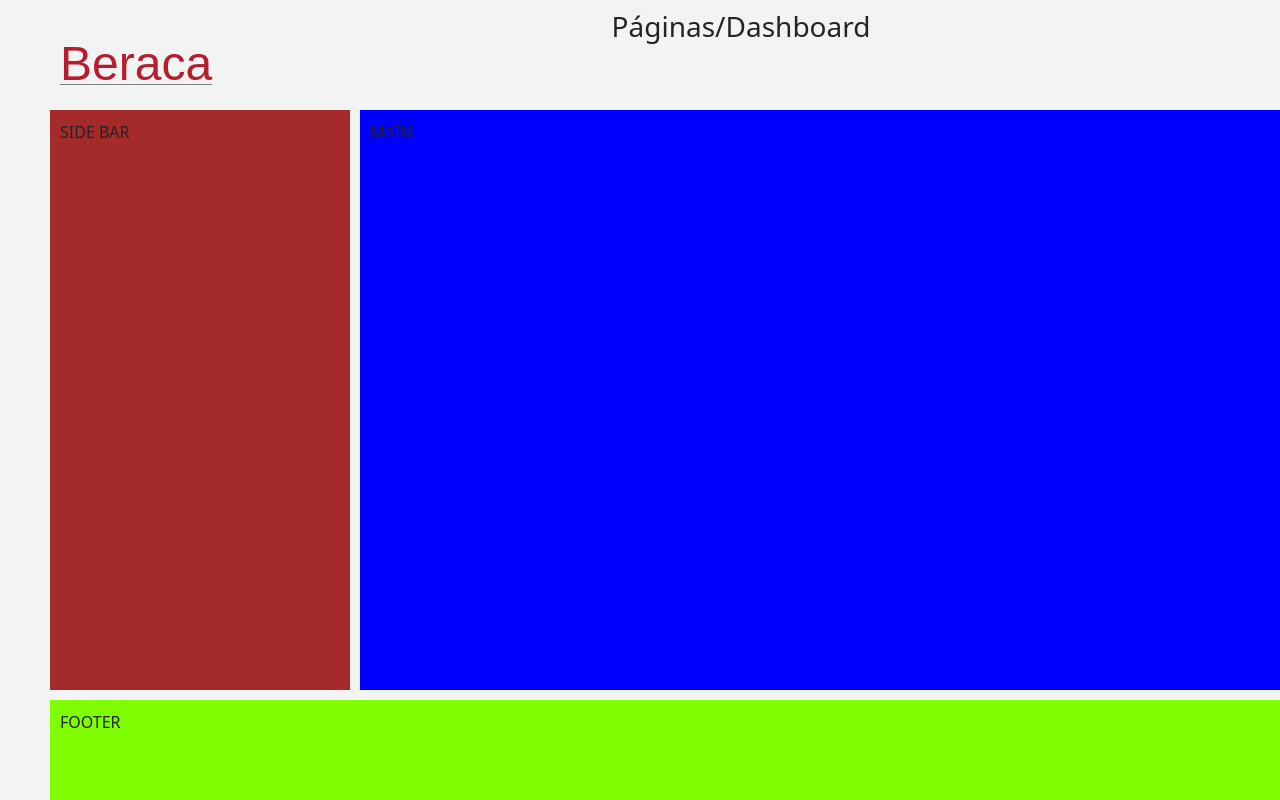
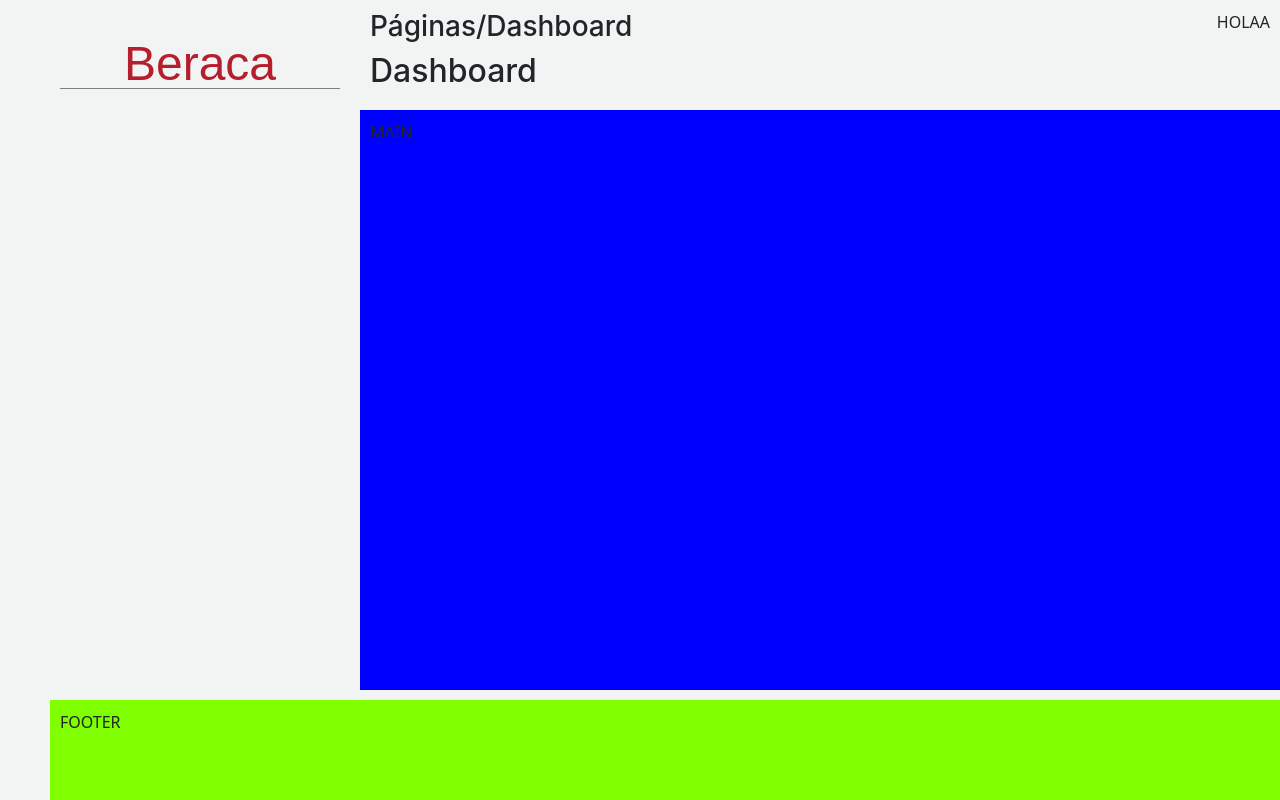
Before and after one commit to ItzEko/Proyect-Veterinaria, a plain HTML site: page index.html in a window 1280 px wide. Drawn offline with nearby package versions, Linux system fonts and the light colour scheme; a web font is replaced by a local one.

Commit message:
Actualizacion correcta de distribucion de Maquetado Index

```diff
--- a/css/styles.css
+++ b/css/styles.css
@@ -29,9 +29,9 @@ body{
     gap:0.625rem;  /*separacion entre los elementos del body */
     /* ponemos las areas que queremos en el grid sus secciones,damos la estructura que queremos que se acomoden */
     grid-template-areas:
-    "header header"
+    "sidebar header"
     "sidebar main"
-    "footer footer";
+    "footer  footer";
     /* damos el tamaño de la primera columna y la otra la dejamos en auto
     estas son el sidebar y el main por que son columnas */
     grid-template-columns: 18.75rem auto;
@@ -46,7 +46,20 @@ body{
     justify-content: space-between;
 
 }
-.header p{
+
+.header .pages {
+    font-family: 'Inter', sans-serif;
+    display: block;
+}
+.main{
+    grid-area: main;
+    background-color: blue;
+}
+.sidebar{
+    grid-area: sidebar;
+    display: block;
+}
+.sidebar p{
     margin-top: 1.875rem;
     color: #B61E2D;
     text-align: center;
@@ -58,15 +71,6 @@ body{
     border-bottom: 1px solid gray; /* línea debajo del texto */
     margin-bottom: 5px;
 }
-
-.main{
-    grid-area: main;
-    background-color: blue;
-}
-.sidebar{
-    grid-area: sidebar;
-    background-color: brown;
-}
 .footer{
     grid-area: footer;
     background-color: chartreuse;
--- a/index.html
+++ b/index.html
@@ -17,15 +17,15 @@
 <body class="grid-container">
     <!--se agrega como grid container por la clase de maquetado que se esta realizando -->
     <header class="header">
-        <p>Beraca</p>
+
         <div class="pages">
             <h3>Páginas/Dashboard</h3>
-
+            <h2>Dashboard</h2>
         </div>
-        <div class="icons"></div>
+        <div class="icons">HOLAA</div>
     </header>
     <aside class="sidebar">
-        SIDE BAR
+        <p>Beraca</p>
     </aside>
     <article class="main">MAIN</article>
 
```
